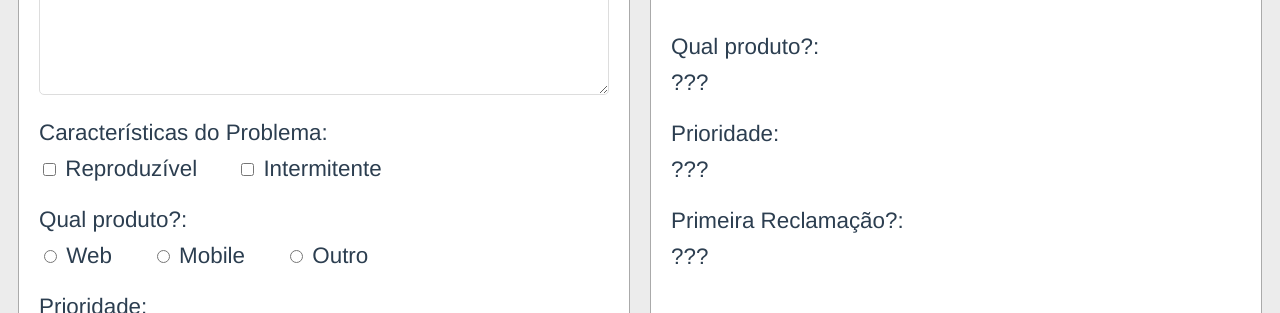
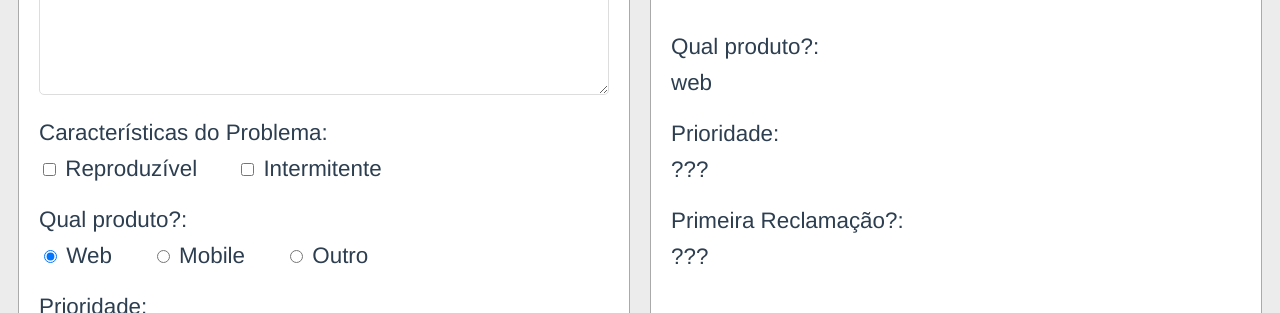
Before and after one commit to josemalcher/CODE3R-Curso-VueJS-2-O-Guia-Completo-incl-Vue-Router-Vuex, a Vue app in the folder Secao-11-ManipulandoEntrada-de-UsuariocomFormularios/formulario-exercicios/: page / in a window 1280 px wide. Shown: the part 547-860 px from the top of the page. Built offline with nearby package versions, Linux system fonts and the light colour scheme.

Commit message:
Seção 11 - 172. Usando Botões Radio

```diff
--- a/Secao-11-ManipulandoEntrada-de-UsuariocomFormularios/formulario-exercicios/src/App.vue
+++ b/Secao-11-ManipulandoEntrada-de-UsuariocomFormularios/formulario-exercicios/src/App.vue
@@ -25,9 +25,9 @@
           </span>
         </Rotulo>
         <Rotulo nome="Qual produto?">
-          <span class="mr-4"><input type="radio"> Web</span>
-          <span class="mr-4"><input type="radio"> Mobile</span>
-          <span><input type="radio"> Outro</span>
+          <span class="mr-4"><input type="radio" value="web" v-model="user.produto"> Web</span>
+          <span class="mr-4"><input type="radio" value="mobile" v-model="user.produto"> Mobile</span>
+          <span><input type="radio" value="outro" v-model="user.produto"> Outro</span>
         </Rotulo>
         <Rotulo nome="Prioridade">
           <select name="" id="">
@@ -65,7 +65,7 @@
           </span>
         </Rotulo>
         <Rotulo nome="Qual produto?">
-          <span>???</span>
+          <span>{{ user.produto }}</span>
         </Rotulo>
         <Rotulo nome="Prioridade">
           <span>???</span>
@@ -92,7 +92,8 @@
         senha: '',
         idade: '',
         mensagem: '',
-        caracteristicas: []
+        caracteristicas: [],
+        produto: 'web'
       }
     }
   }
```
